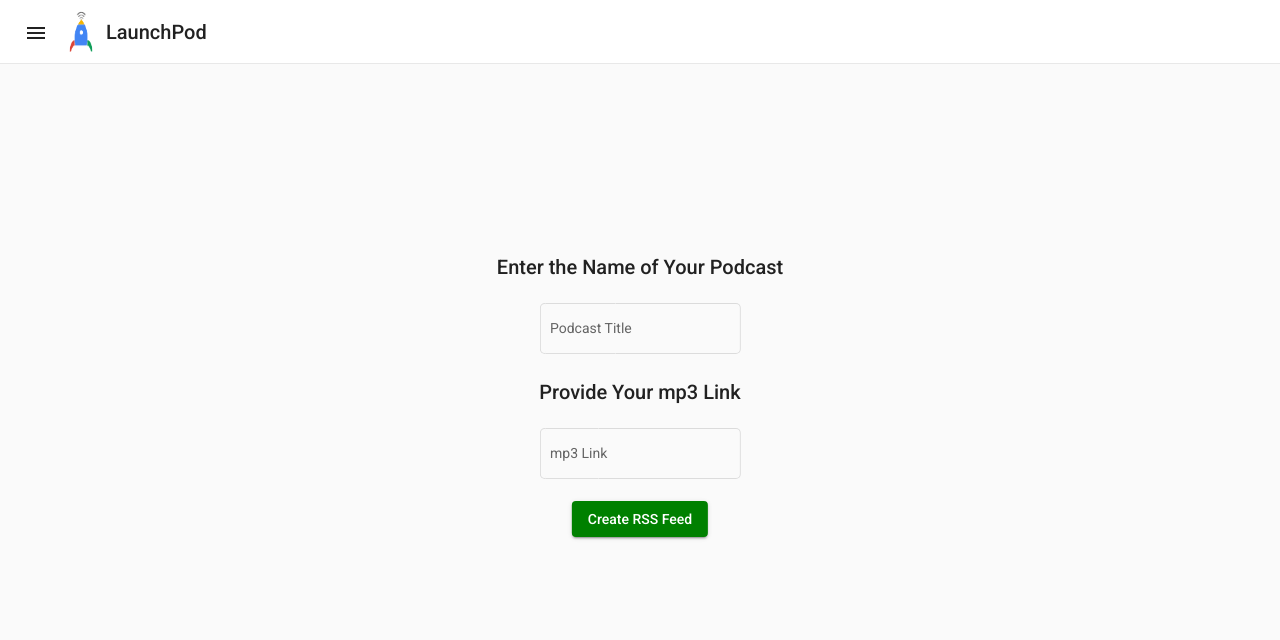
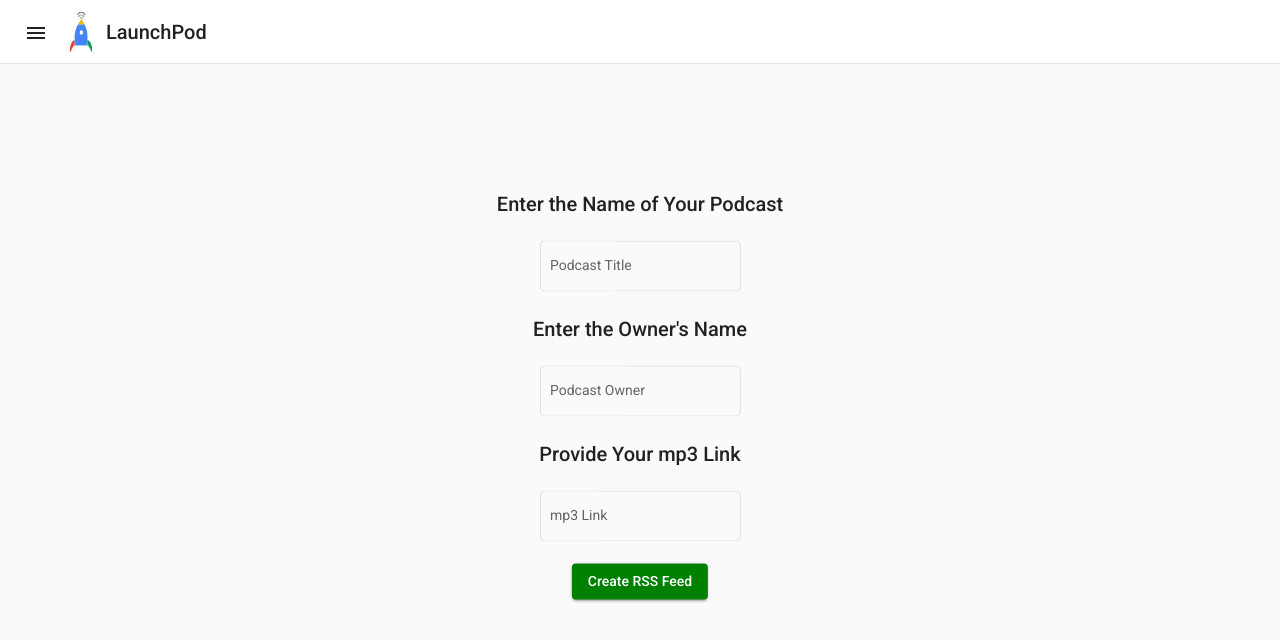
Before and after one commit to googleinterns/step18-2020, an Angular app in the folder launchpod/angular-launchpod/: page / in a window 1280 px wide. Shown: the top 640 px of the page. Built offline with nearby package versions, Linux system fonts and the light colour scheme.

Commit message:
Add name field.

```diff
--- a/launchpod/angular-launchpod/src/app/create-form/create-form.component.html
+++ b/launchpod/angular-launchpod/src/app/create-form/create-form.component.html
@@ -3,6 +3,13 @@
     <mat-form-field appearance="outline">
         <mat-label>Podcast Title</mat-label>
         <input matInput name="title" id="title" placeholder="Ex. This American Life">
+    </mat-form-field>
+    <br />
+
+    <h2>Enter the Owner's Name</h2>
+    <mat-form-field appearance="outline">
+        <mat-label>Podcast Owner</mat-label>
+        <input matInput name="name" id="name" placeholder="Enter your name">
     </mat-form-field>
     <br />
 
--- a/launchpod/angular-launchpod/src/app/create-form/create-form.component.ts
+++ b/launchpod/angular-launchpod/src/app/create-form/create-form.component.ts
@@ -20,6 +20,7 @@ export class CreateFormComponent implements OnInit {
   // Sends input data to backend when user clicks create button.
   public postFormData() {
     let formData = new HttpParams();
+    formData = formData.set('name', (document.getElementById("name") as HTMLInputElement).value);
     formData = formData.set('title', (document.getElementById("title") as HTMLInputElement).value);
     formData = formData.set('mp3Link', (document.getElementById("mp3Link") as HTMLInputElement).value);
 
```
Also changed, not shown: 2 other files (tests, documents, lock files or other folders).
